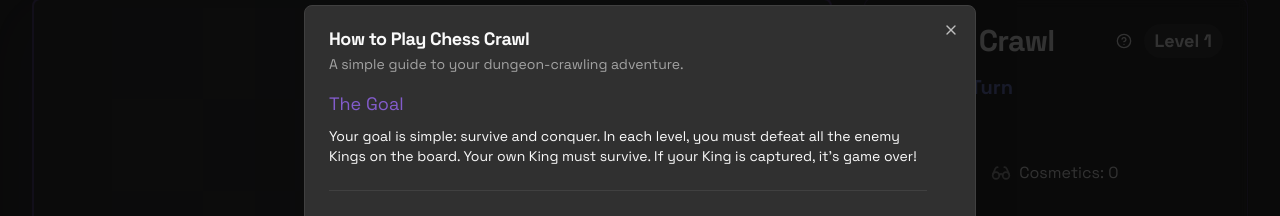
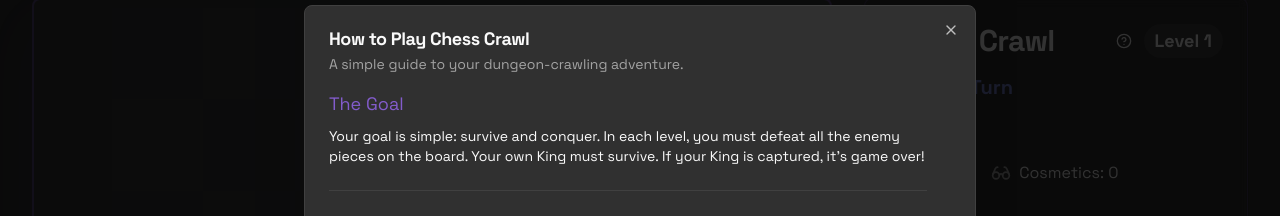
Before and after one commit to denys-experiments/chess-crawl-ai, a Next.js app: page / in a window 1280 px wide. Both pictures are taken after a click on the button "How to Play". Shown: the part 72-288 px from the top of the page. Built offline with nearby package versions, Linux system fonts and the light colour scheme.

Commit message:
A few tweaks to the How to Play guide. The goal description should be to

```diff
--- a/src/app/page.tsx
+++ b/src/app/page.tsx
@@ -897,7 +897,7 @@ function HowToPlayDialog({ isOpen, onOpenChange }: { isOpen: boolean; onOpenChan
             <div>
               <h3 className="font-headline text-lg mb-2 text-primary">The Goal</h3>
               <p>
-                Your goal is simple: survive and conquer. In each level, you must defeat all the enemy Kings on the board. Your own King must survive. If your King is captured, it's game over!
+                Your goal is simple: survive and conquer. In each level, you must defeat all the enemy pieces on the board. Your own King must survive. If your King is captured, it's game over!
               </p>
             </div>
 
@@ -957,8 +957,8 @@ function HowToPlayDialog({ isOpen, onOpenChange }: { isOpen: boolean; onOpenChan
                     <ul className="list-['-_'] list-inside ml-4 mt-1 space-y-1">
                         <li>Moves one square forward in its current direction.</li>
                         <li>Captures diagonally forward.</li>
-                        <li>If it hits a wall or another piece, it can "ricochet" and move one square backward instead.</li>
-                        <li>It changes its forward direction when it moves sideways.</li>
+                        <li>If it is adjacent to an obstacle (like a wall or another piece), it can "ricochet" and move one square directly away from it.</li>
+                        <li>Its forward direction changes to match any non-diagonal move it makes.</li>
                     </ul>
                 </li>
               </ul>
```
